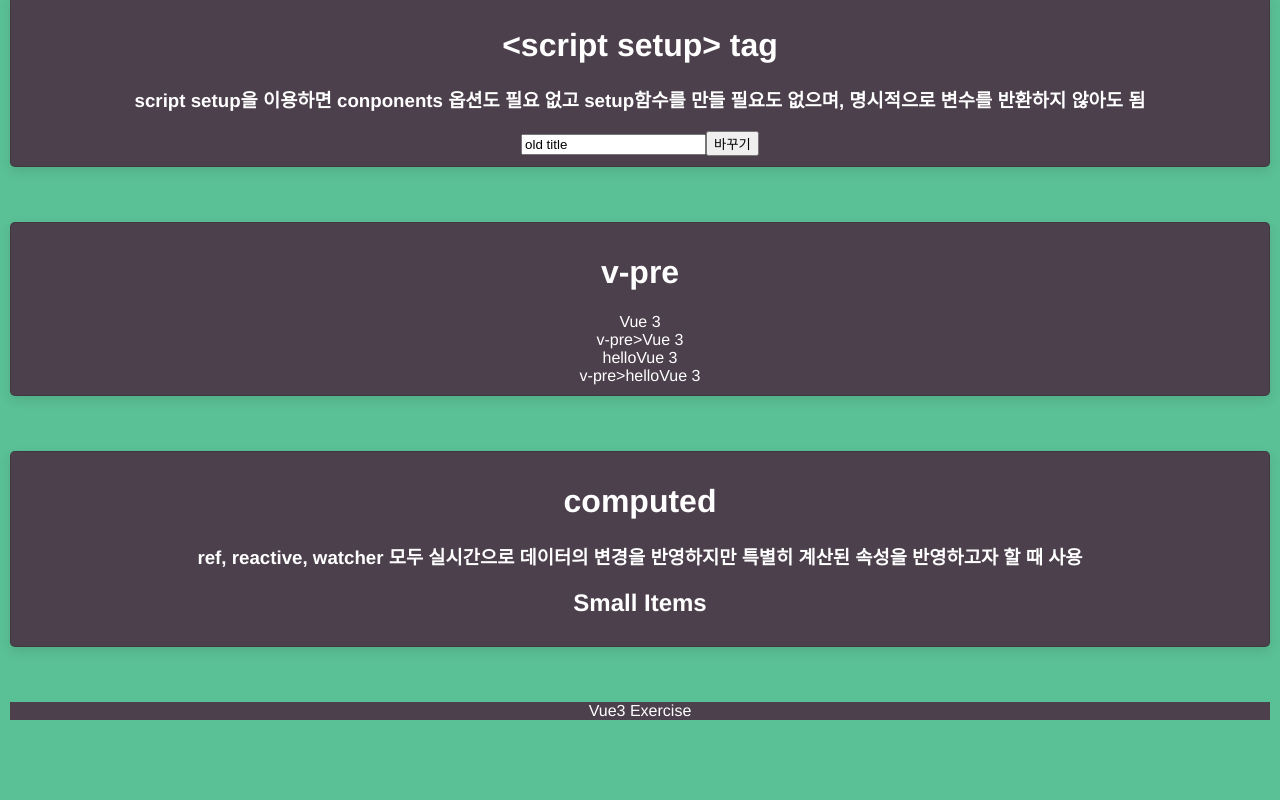
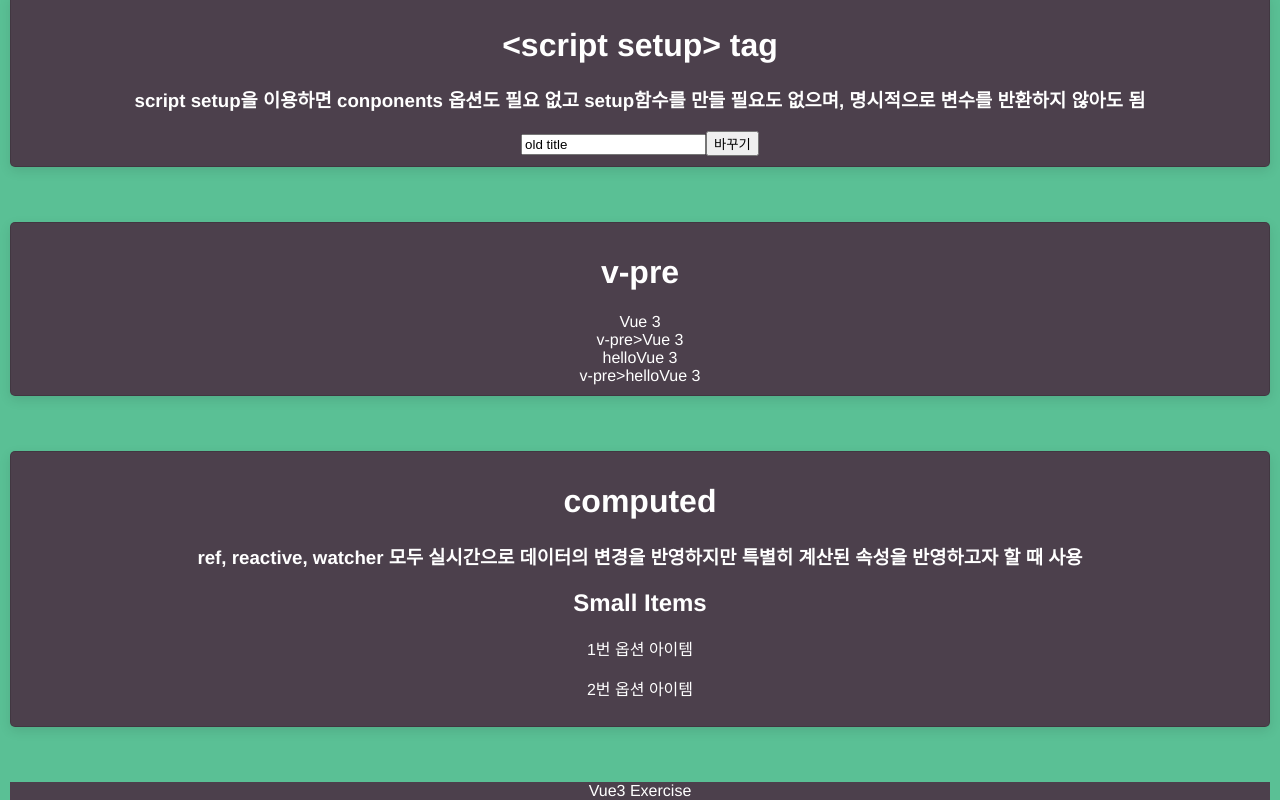
Before and after one commit to sjiyeong12/basic-vue, a Vue app: page / in a window 1280 px wide. Shown: the part 7569-8369 px from the top of the page. Before the commit the page ends 8289 px from the top, so only its background shows below. Built offline with nearby package versions, Linux system fonts and the light colour scheme.

Commit message:
git clone

```diff
--- a/src/components/Vue24_computed.vue
+++ b/src/components/Vue24_computed.vue
@@ -7,6 +7,8 @@
 </template>
 
 <script>
+import { reactive } from '@vue/reactivity'
+import { computed } from '@vue/runtime-core'
 export default {
   //Options API
   data(){
@@ -21,10 +23,28 @@ export default {
     }
   },
   computed: {
-    small_items_c(){
-      return this.arr.filter(item =>{ item.id})
+    small_items_o(){
+      return this.arr.filter(item =>item.id<3)
     },
-  }
+  },
+
+  //Composition API
+  setup(){
+    const arr = reactive([
+        {id: 1, text: '1번 옵션 아이템'},
+        {id: 2, text: '2번 옵션 아이템'},
+        {id: 3, text: '3번 옵션 아이템'},
+        {id: 4, text: '4번 옵션 아이템'},
+        {id: 5, text: '5번 옵션 아이템'},
+    ])
+    const small_items_c = computed(()=>{
+      return arr.filter(function(item){
+        item.id<3
+      })
+    })
+    return {small_items_c}
+  },
+
 }
 </script>
 
```
